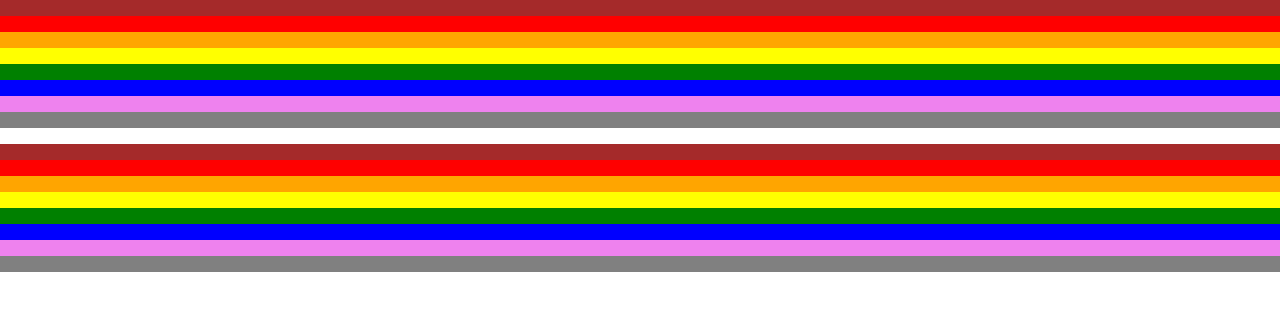
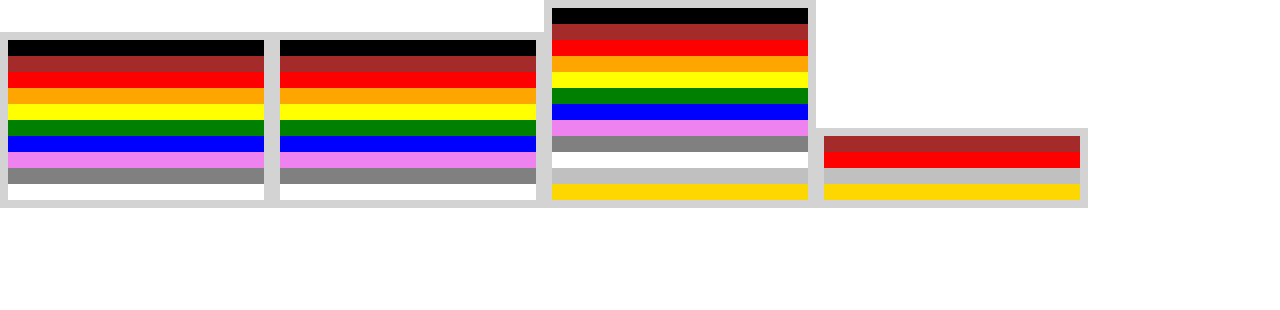
Before and after one commit to EnigMoiD/rcodes, a website: page jade/index.jade in a window 1280 px wide. Drawn offline with nearby package versions, Linux system fonts and the light colour scheme; files that its build step writes are made by us from their sources.

Commit message:
Decoder view, improved carousel

```diff
--- a/jade/index.jade
+++ b/jade/index.jade
@@ -4,9 +4,10 @@ html
 	head
 		link(rel='stylesheet' href='public/stylesheets/style.css')
 
-	.decoder
+	#decoder
 
 	script(src="public/js/decode.js")
 	script(src="http://ajax.googleapis.com/ajax/libs/jquery/1.11.0/jquery.min.js")
 	script(src="public/js/carousel.js")
+	script(src="public/js/decoder.js")
 	script(src="public/js/main.js")
--- a/public/js/carousel.js
+++ b/public/js/carousel.js
@@ -1,11 +1,16 @@
-function Carousel(cells, target) {
-	var container = $("."+target)
+function Carousel(cells, selector, style) {
+	var container = $(selector)
 	container.addClass('carousel')
+	container.css(style)
 
 	for (var i in cells) {
 		cell = cells[i]
 		container.append(assembleCell(cell))
 	}
+
+	container.children().mouseup(function() {
+		alert('click')
+	})
 }
 
 function assembleCell(cell) {
--- /dev/null
+++ b/public/js/decoder.js
@@ -0,0 +1,31 @@
+function Decoder(selector, bands) {
+	var container = $(selector)
+	container.addClass('decoder')
+
+	var mantissae = []
+	var tolerances = []
+	var exponents = []
+	for (var key in map) {
+		band = map[key]
+
+		var bandCell = { content: "", color: band.color.name }
+
+		if (band.mant !== null) mantissae.push(bandCell)
+		if (band.exp !== null) exponents.push(bandCell)
+		if (band.tol !== null) tolerances.push(bandCell)
+	}
+
+	var bandMap = {}
+
+	for (var i = 0; i < bands-2; i++)
+		bandMap['mantissa'+i] = mantissae
+
+	bandMap['exponent'] = exponents
+	bandMap['tolerance'] = tolerances
+
+	for (var sel in bandMap) {
+		var data = bandMap[sel]
+		container.append('<div class="' + sel + '"></div>')
+		Carousel(data, '.'+sel, {'width': '20%', 'display': 'inline-block'})
+	}
+}
--- a/public/js/main.js
+++ b/public/js/main.js
@@ -1,11 +1,3 @@
 $(document).ready(function() {
-	var mantissae = []
-	for (var key in map) {
-		var mantissa = { content: "", color: map[key].color.name }
-		if (map[key].mant)
-			mantissae.push(mantissa)
-	}
-
-	Carousel(mantissae, 'decoder')
-	Carousel(mantissae, 'decoder')
+	Decoder('#decoder', 4)
 })
--- a/stylus/style.styl
+++ b/stylus/style.styl
@@ -13,7 +13,8 @@ a
 		color inherit
 
 .carousel
-	background-color red
+	padding .5em
+	background-color lightgray
 
 .carousel-cell
 	min-height 1em
```
Also changed, not shown: index.html, public/stylesheets/style.css.
